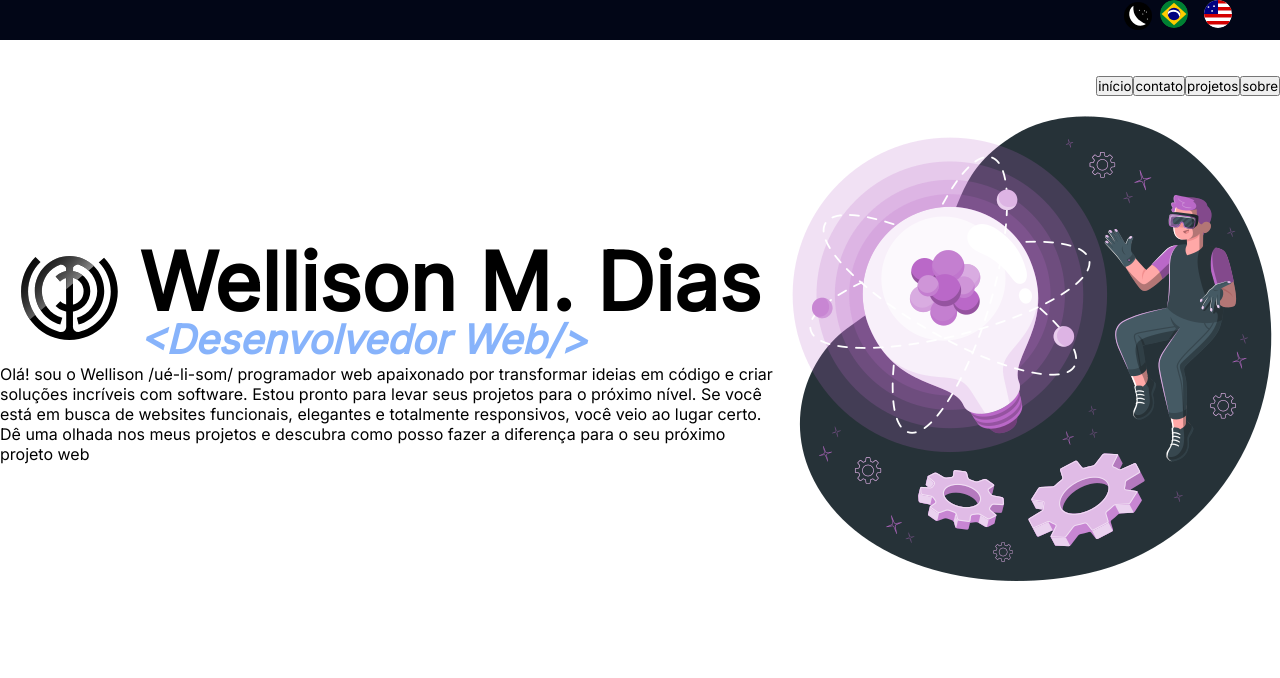
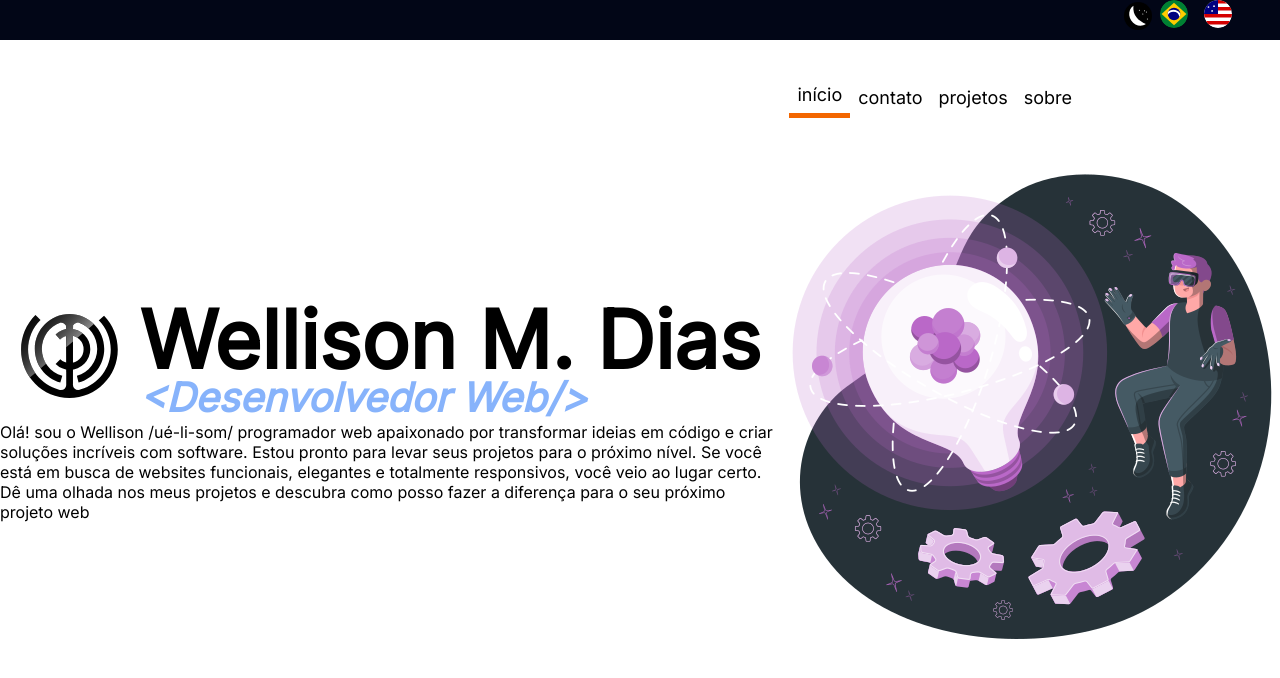
Before and after one commit to wellison-md/pprojs, a React (Vite) app: page / in a window 1280 px wide. Shown: the top 678 px of the page. Built offline with nearby package versions, Linux system fonts and the light colour scheme.

Commit message:
:zap: feat: create initial navbar

```diff
--- /dev/null
+++ b/src/components/navBar/index.jsx
@@ -0,0 +1,15 @@
+import Flex from "../common/flex";
+import { NavBarcontainer, NavButton } from "./navBarStyle";
+
+export default function NavBar() {
+  return (
+    <NavBarcontainer>
+      <Flex $h="end">
+        <NavButton isActive>início</NavButton>
+        <NavButton>contato</NavButton>
+        <NavButton>projetos</NavButton>
+        <NavButton>sobre</NavButton>
+      </Flex>
+    </NavBarcontainer>
+  );
+}
--- /dev/null
+++ b/src/components/navBar/navBarStyle.jsx
@@ -0,0 +1,22 @@
+import styled from "styled-components";
+
+export const NavBarcontainer = styled.div`
+  padding-right: 200px;
+`;
+
+export const NavButton = styled.button`
+  background-color: transparent;
+  border: none;
+  border-bottom: ${(props) => props.isActive ?
+    `5px solid ${props.theme.colors.secondary}` : 'none'};
+  border-radius: 8px 8px 0 0;
+  font-size: 18px;
+  padding: 8px;
+  transition: 0.2s;
+
+  &:hover {
+    background-color: ${({ theme }) => theme.colors.secondary };
+    border-radius: 8px;
+    color: white;
+  }
+`;
--- a/src/pages/home/index.jsx
+++ b/src/pages/home/index.jsx
@@ -4,21 +4,15 @@ import illustration1 from "../../assets/ilustration1.png";
 import logowmd from "../../assets/logowmd.svg";
 import HeroLabel from "../../components/heroLabel";
 import Header from "../../components/header";
+import NavBar from "../../components/navBar";
 
 export default function Home() {
   return (
     <>
       <Header />
       <Spacer $s="36px"/>
-
-      <nav>
-        <Flex $h="end">
-          <button>início</button>
-          <button>contato</button>
-          <button>projetos</button>
-          <button>sobre</button>
-        </Flex>
-      </nav>
+      <NavBar />
+      <Spacer $s="36px"/>
 
       <Flex>
       <section>
```
Also changed, not shown: src/assets/iconLightMode.svg.
